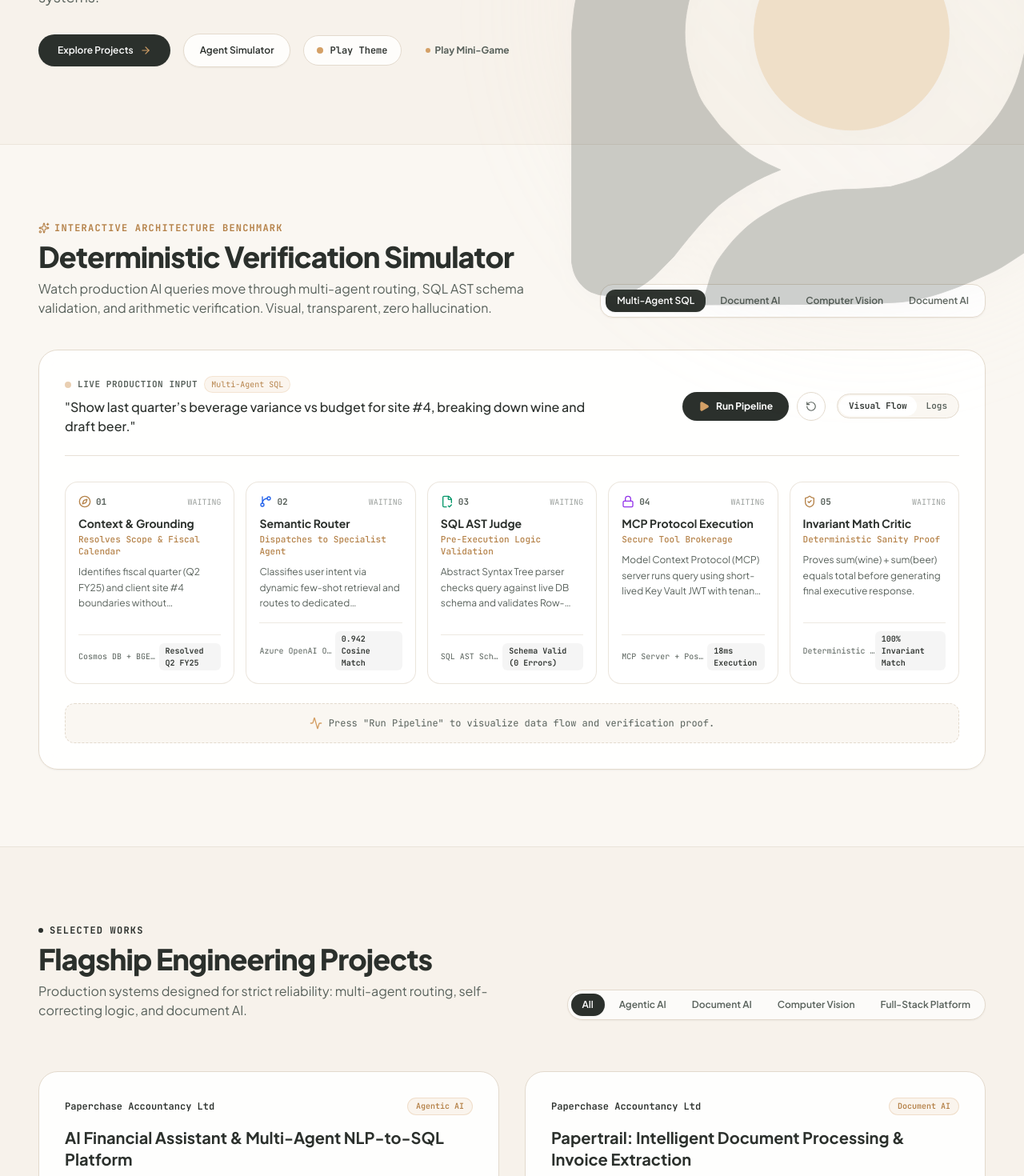
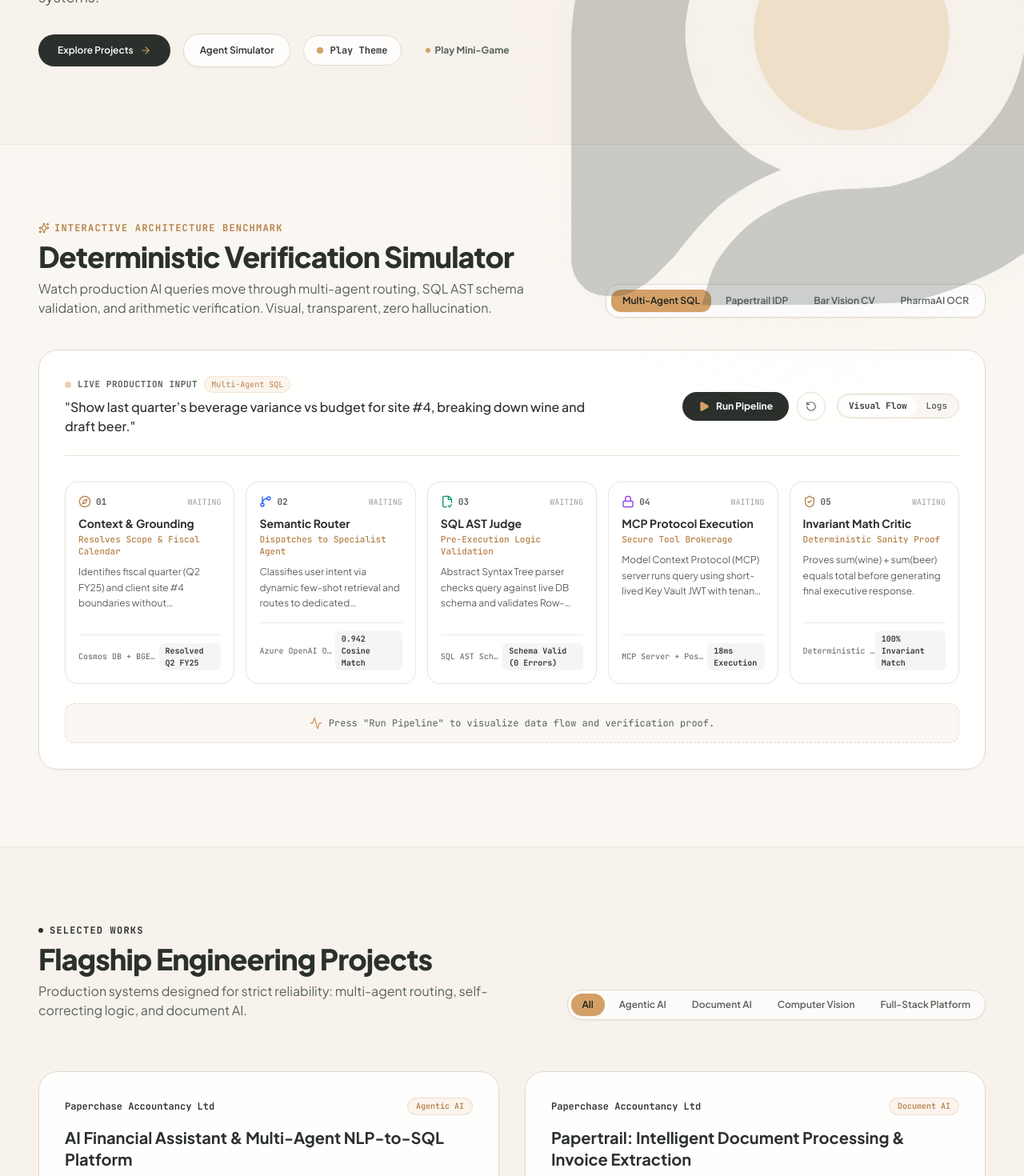
Before and after one commit to iron-man-avenger/dhiraj-portfolio, a React (Vite) app: page / in a window 1280 px wide. Shown: the part 386-1856 px from the top of the page at 80% size. Built offline with nearby package versions, Linux system fonts and the light colour scheme.

Commit message:
style: update active tab pills to primary amber color and distinguish scenario tags

```diff
--- a/src/components/AgentSimulator.tsx
+++ b/src/components/AgentSimulator.tsx
@@ -104,7 +104,7 @@ export const AgentSimulator: React.FC = () => {
     {
       id: 'invoice-ocr',
       name: '2. Papertrail: Invoice Extraction',
-      tag: 'Document AI',
+      tag: 'Papertrail IDP',
       query: 'Ingest Spanish multi-page supplier invoice (PDF) with handwritten delivery surcharge.',
       routerTarget: 'Document Intelligence + GPT-4o Vision + Arithmetic Engine',
       verificationVerdict: 'Arithmetic Reconciliation Caught $45.00 Tax Discrepancy -> Repaired in Code',
@@ -164,7 +164,7 @@ export const AgentSimulator: React.FC = () => {
     {
       id: 'bar-vision',
       name: '3. Bar Vision: Video Inventory',
-      tag: 'Computer Vision',
+      tag: 'Bar Vision CV',
       query: 'Process 45s handheld phone video of back-bar liquor bottles with motion blur.',
       routerTarget: 'OWLv2 Open-Vocabulary Detection + Optical Flow RANSAC',
       verificationVerdict: 'Spatial Trajectory Recovery Eliminated 35% Cross-Frame Duplicates',
@@ -224,7 +224,7 @@ export const AgentSimulator: React.FC = () => {
     {
       id: 'pharma-ocr',
       name: '4. PharmaAI: Agreement to Invoice',
-      tag: 'Document AI',
+      tag: 'PharmaAI OCR',
       query: 'Ingest signed 12-page Clinical Research Agreement (Pharmaris Canada) with 50% milestone advance.',
       routerTarget: 'Azure Document Intelligence + GPT-4o + GST/LUT Invariant Engine',
       verificationVerdict: 'Derived 50% Advance ($1,575 USD) • Applied 0% Export LUT • Routed to USD SWIFT',
@@ -358,7 +358,7 @@ export const AgentSimulator: React.FC = () => {
                   onClick={() => handleScenarioChange(s)}
                   className={`px-3.5 py-1.5 rounded-xl text-xs font-semibold whitespace-nowrap transition-all duration-200 flex items-center gap-1.5 ${
                     isSelected
-                      ? 'bg-charcoal text-white shadow-sm'
+                      ? 'bg-amber text-charcoal-deep font-bold shadow-sm'
                       : 'text-charcoal-muted hover:text-charcoal hover:bg-black/[0.04]'
                   }`}
                 >
--- a/src/components/ProjectsSection.tsx
+++ b/src/components/ProjectsSection.tsx
@@ -60,7 +60,7 @@ export const ProjectsSection: React.FC = () => {
                 }}
                 className={`px-3.5 py-1.5 rounded-xl md:rounded-full text-xs font-semibold transition-all duration-200 ${
                   selectedCategory === cat
-                    ? 'bg-charcoal text-white shadow-sm'
+                    ? 'bg-amber text-charcoal-deep font-bold shadow-sm'
                     : 'text-charcoal-muted hover:text-charcoal hover:bg-black/[0.04]'
                 }`}
               >
```
